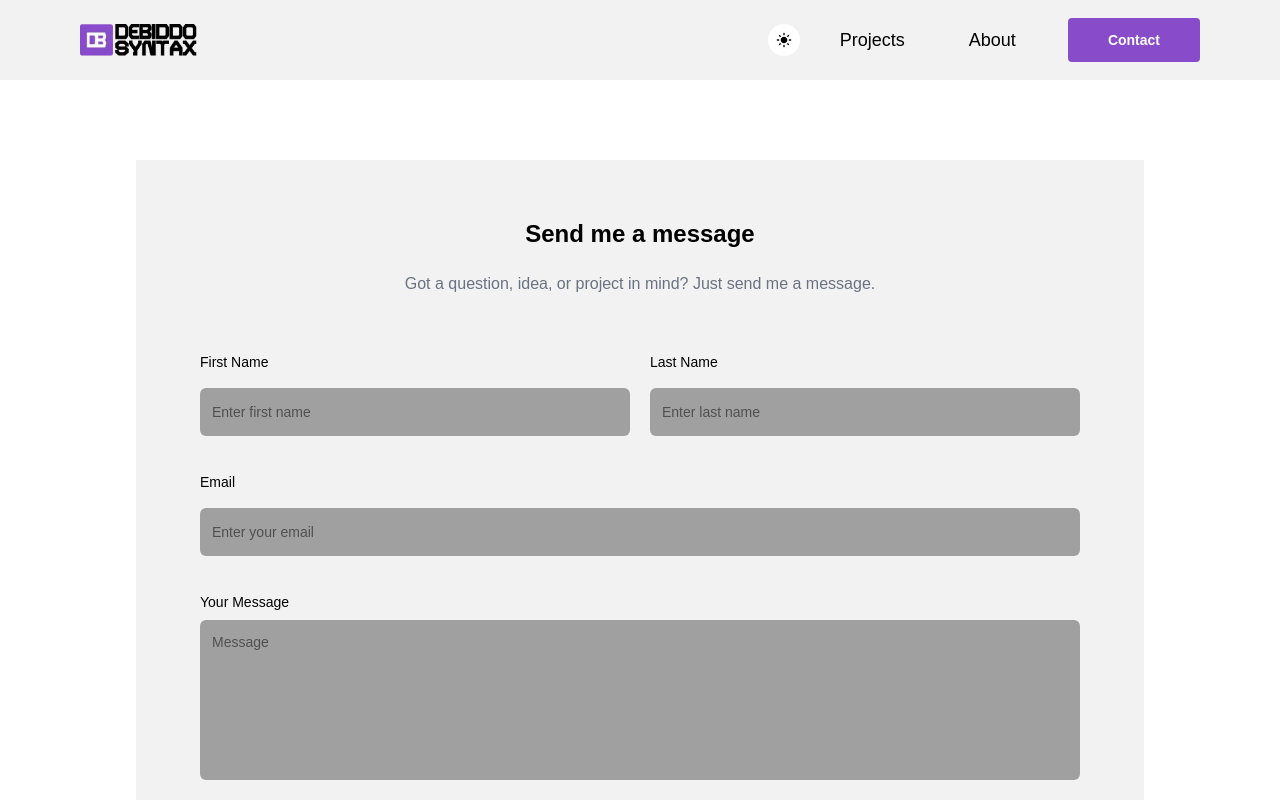
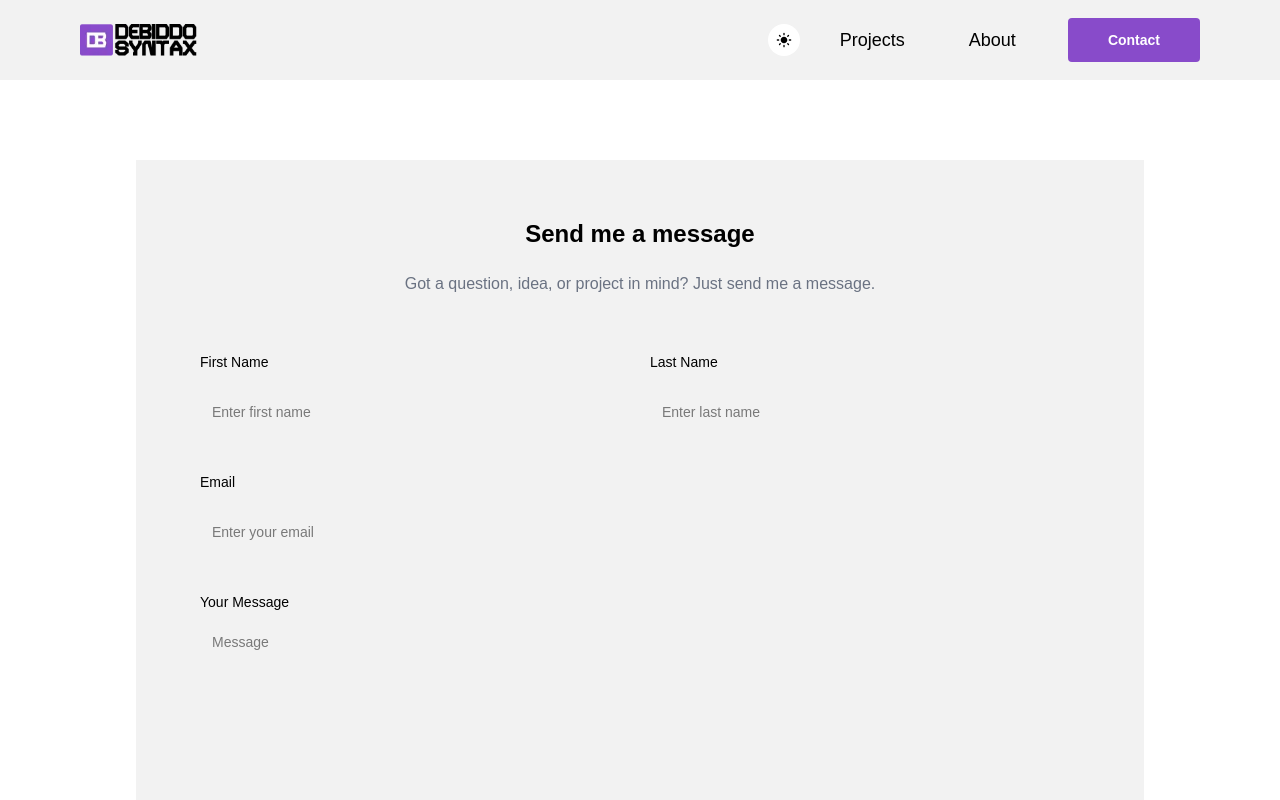
Before and after one commit to DebiddoSyntax/Debiddo, a Next.js app: page /contact in a window 1280 px wide. Shown: the top 800 px of the page. Built offline with nearby package versions, Linux system fonts and the light colour scheme; no server answers.

Commit message:
updated resume link and fixed some styling

```diff
--- a/src/app/globals.css
+++ b/src/app/globals.css
@@ -39,6 +39,7 @@ body {
 	--navbar-background: #f2f2f2;
 	--navbarshadow: theme(--shadow-lg);
 	--image-background: #d9d9d9;
+	--inputbg: #ffffff;
 }
 
 
@@ -53,6 +54,7 @@ body {
 	--navbar-background: #000000;
 	--navbarshadow: 0 4px 10px rgba(255, 255, 255, 0.1);
 	--image-background: #d9d9d9;
+	--inputbg: theme(--color-gray-300);
 }
 
 
@@ -67,8 +69,10 @@ body {
 	--color-navbar-background: var(--navbar-background);
 	--color-image-background: var(--image-background);
 	--color-hoverprimary: #46256A;
+	--color-inputbg: var(----inputbg);
 
-	--shadow-navbar: var(--navbarshadow)
+	--shadow-navbar: var(--navbarshadow);
+
 	/* fonts  */
 	--font-lilita: "Lilita One", sans-serif;
 	--font-rubik: "Rubik", sans-serif;
--- a/src/ui/About.jsx
+++ b/src/ui/About.jsx
@@ -116,7 +116,7 @@ const About = () => {
                             Experience
                         </h5>
                         <div className='flex items-center gap-2 hover:text-hoverprimary text-base md:text-base font-semibold cursor-pointer'
-                            onClick={() => window.open('https://drive.google.com/file/d/1kECb1PUMFsCDkbNH-GYr68rjtDtjeJOd/view?usp=sharing', '_blank')}
+                            onClick={() => window.open('https://drive.google.com/file/d/19EYNzAwD3sl7x1jv9ipGlaFtzS0H1S8a/view', '_blank')}
                         >
                             <p>resume</p>
                             <LiaExternalLinkAltSolid />
--- a/src/ui/Contact.jsx
+++ b/src/ui/Contact.jsx
@@ -81,7 +81,7 @@ function Contact() {
                                 <input type="firstname"
                                     id="firstname"
                                     placeholder='Enter first name'
-                                    className=" w-full p-3 border-0 border-gray-300 rounded-md focus:outline-2 focus:border-0 focus:placeholder:opacity-0 focus:outline-none placeholder:text-sm md:placeholder:text-sm bg-bigtext"
+                                    className=" w-full p-3 border-0 border-gray-300 rounded-md focus:outline-2 focus:border-0 focus:placeholder:opacity-0 focus:outline-none placeholder:text-sm md:placeholder:text-sm bg-inputbg"
                                     {...register('first_name')}
                                 />
                                 <p className="text-red-700 text-sm mt-2">
@@ -98,7 +98,7 @@ function Contact() {
                                 <input type="lastname"
                                     id="lastname"
                                     placeholder='Enter last name'
-                                    className=" w-full p-3 border-0 border-gray-300 rounded-md focus:outline-2 focus:border-0 focus:placeholder:opacity-0 focus:outline-none placeholder:text-sm md:placeholder:text-sm bg-bigtext"
+                                    className=" w-full p-3 border-0 border-gray-300 rounded-md focus:outline-2 focus:border-0 focus:placeholder:opacity-0 focus:outline-none placeholder:text-sm md:placeholder:text-sm bg-inputbg"
                                     {...register('last_name')}
                                 />
                                 <p className="text-red-700 text-sm mt-2">
@@ -113,7 +113,7 @@ function Contact() {
                                 id="email"
                                 autoComplete='on'
                                 placeholder='Enter your email'
-                                className=" w-full p-3 border-0 border-gray-300 rounded-md focus:outline-2 focus:border-0 focus:placeholder:opacity-0 focus:outline-none placeholder:text-sm md:placeholder:text-sm bg-bigtext"
+                                className=" w-full p-3 border-0 border-gray-300 rounded-md focus:outline-2 focus:border-0 focus:placeholder:opacity-0 focus:outline-none placeholder:text-sm md:placeholder:text-sm bg-inputbg"
                                 {...register('email')}
                             />
                             <p className="text-red-700 text-sm mt-2">
@@ -129,7 +129,7 @@ function Contact() {
                                 <textarea
                                     id="message"
                                     placeholder="Message"
-                                    className="w-full h-40 p-3 border-0 border-gray-300 rounded-md focus:border-primary focus:placeholder:opacity-0  focus:ring-primary focus:outline-none placeholder:text-sm resize-none bg-bigtext"
+                                    className="w-full h-40 p-3 border-0 border-gray-300 rounded-md focus:border-primary focus:placeholder:opacity-0  focus:ring-primary focus:outline-none placeholder:text-sm resize-none bg-inputbg"
                                     {...register('message')}
                                 ></textarea>
                             </div>
@@ -152,7 +152,7 @@ function Contact() {
                             <h3 className="text-2xl md:text-2xl lg:text-3xl leading-[30px] md:leading-10 lg:leading-[52px] font-bold">
                                 Sent
                             </h3>
-                            <p className="mt-5 text-base text-gray-200 w-full">
+                            <p className="mt-5 text-base w-full">
                                 Thank you for contacting me, I will get back to you soon.
                             </p>
                             <FaSquareCheck className='mt-5 text-primary text-4xl md:text-5xl mx-auto'/>
--- a/src/ui/Home.jsx
+++ b/src/ui/Home.jsx
@@ -161,7 +161,7 @@ const Home = () => {
             {/* resume section  */}
             <div className='flex justify-between items-center w-full mt-0 py-20 md:py-32 xl:py-40'>
                 <button className='flex justify-between items-center text-center mx-auto py-4 px-14 rounded-sm bg-primary hover:bg-hoverprimary text-base md:text-lg text-white font-semibold cursor-pointer'
-                    onClick={() => window.open('https://drive.google.com/file/d/1kECb1PUMFsCDkbNH-GYr68rjtDtjeJOd/view?usp=sharing', '_blank')}
+                    onClick={() => window.open('https://drive.google.com/file/d/19EYNzAwD3sl7x1jv9ipGlaFtzS0H1S8a/view', '_blank')}
                 >
                     My Resume
                     <HiOutlineArrowDownTray className='ml-3 mr-0 text-xl stroke-[3px]' />
--- a/src/ui/reusable/ProjectButton.jsx
+++ b/src/ui/reusable/ProjectButton.jsx
@@ -4,23 +4,25 @@ import { FaLongArrowAltRight } from "react-icons/fa";
 
 function ProjectButton({ NextProjectName, NextProjectLink, NextProject, PrevProjectName, PrevProjectLink, PrevProject }) {
     return (
-        <div className={`mt-28 md:mt-28 xl:mt-40 flex ${PrevProject && !NextProject && 'justify-start'} ${!PrevProject && NextProject && 'justify-end'} justify-between items-center`}>
-            {PrevProject && (
+        <div className={`mt-28 md:mt-28 xl:mt-40 flex ${PrevProject && !NextProject && 'justify-end'} ${!PrevProject && NextProject && 'justify-start'} justify-between items-center`}>
+
+
+            {NextProject && (
                 <div className=''>
-                    <Link href={PrevProjectLink}>
+                    <Link href={NextProjectLink}>
                         <button className='flex gap-3 items-center cursor-pointer'>
                             <FaLongArrowAltRight className='text-base rotate-180' />
-                            <p className='text-base md:text-lg font-semibold'>{PrevProjectName}</p>
+                            <p className='text-base md:text-lg font-semibold'>{NextProjectName}</p>
                         </button>
                     </Link>
                 </div>
             )}
 
-            {NextProject && (
+            {PrevProject && (
                 <div className=''>
-                    <Link href={NextProjectLink}>
+                    <Link href={PrevProjectLink}>
                         <button className='flex gap-3 items-center cursor-pointer'>
-                            <p className='text-base md:text-lg font-semibold'>{NextProjectName}</p>
+                            <p className='text-base md:text-lg font-semibold'>{PrevProjectName}</p>
                             <FaLongArrowAltRight className='text-base' />
                         </button>
                     </Link>
```
